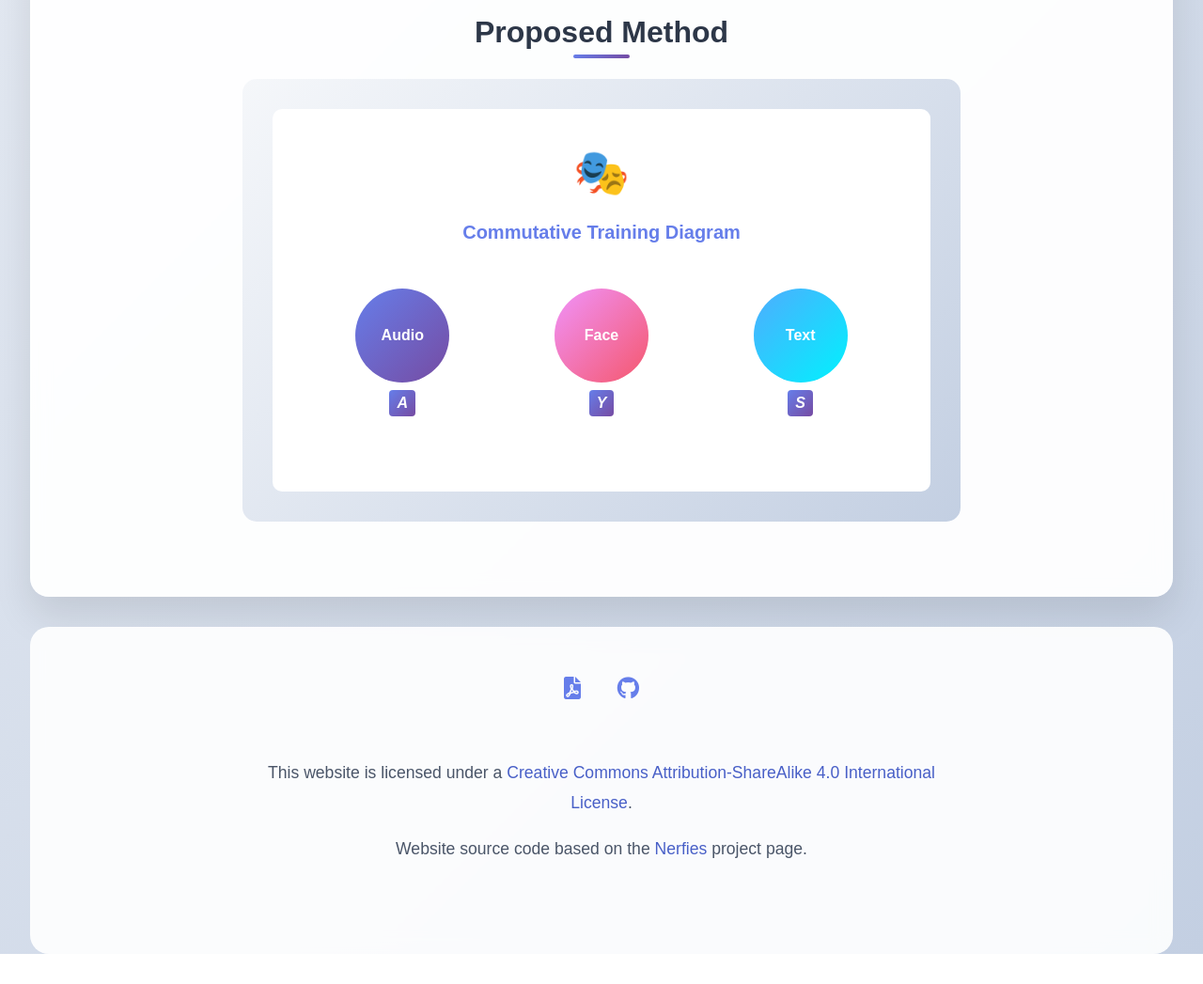
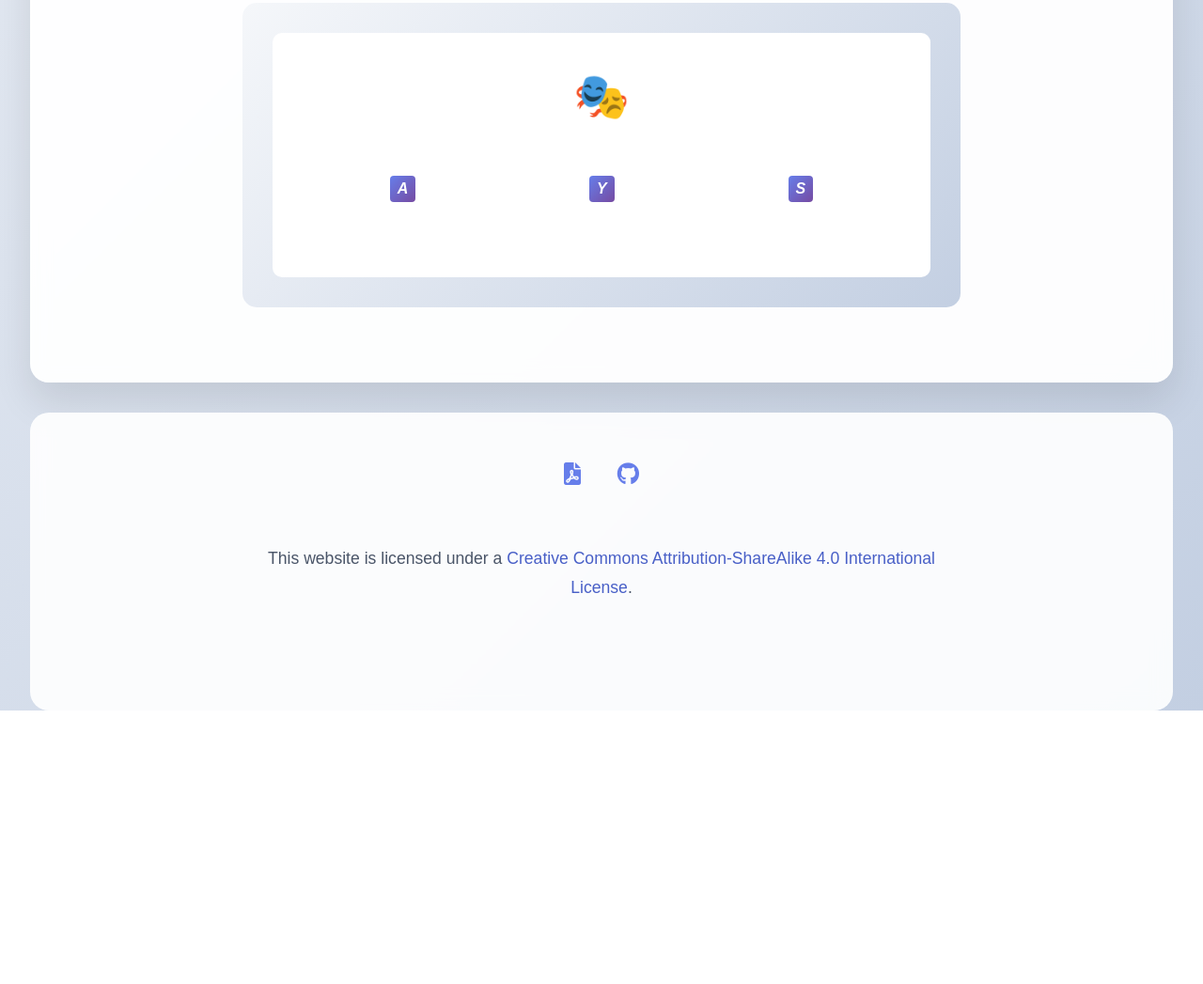
Before and after one commit to FarzanehJafari1987/JambaTalk.github.io, a plain HTML site: page index.html in a window 1280 px wide. Shown: the part 1478-2525 px from the top of the page at 94% size. After the commit the page ends 2266 px from the top, so only its background shows below. Drawn offline with nearby package versions, Linux system fonts and the light colour scheme; some icons are missing; a web font is replaced by a local one.

Commit message:
Update index.html

```diff
--- a/index.html
+++ b/index.html
@@ -2,8 +2,8 @@
 <html>
 <head>
   <meta charset="utf-8">
-  <meta name="description" content="JambaTalk: A Self-Supervised Commutative Training Diagram to Comprehend 3D Talking Faces">
-  <meta name="keywords" content="3D Talking Face, Self-Supervision, Commutative Diagram, Lip Reading">
+  <meta name="description" content="JambaTalk: JambaTalk: Speech-driven 3D Talking Head Generation based on Hybrid Transformer-Mamba Model">
+  <meta name="keywords" content="Computing methodologies → Animation; Artificial intelligence; Image manipulation.">
   <meta name="viewport" content="width=device-width, initial-scale=1">
   <title>JambaTalk</title>
 
@@ -258,21 +258,21 @@
     <div class="container is-max-desktop">
       <div class="columns is-centered">
         <div class="column has-text-centered">
-          <h1 class="title is-1 publication-title">ACM MM 2023</h1>
-          <h1 class="title is-1 publication-title">JambaTalk: A Self-Supervised Commutative Training Diagram to Comprehend 3D Talking Faces</h1>
+<!--           <h1 class="title is-1 publication-title">ACM MM 2023</h1> -->
+          <h1 class="title is-1 publication-title">JambaTalk: Speech-driven 3D Talking Head Generation based on Hybrid Transformer-Mamba Model</h1>
 
           <div class="is-size-5 publication-authors">
             <span class="author-block">
 <!--               <a href="https://ziqiaopeng.github.io/">Ziqiao Peng</a><sup>1</sup>, -->
             </span>
             <span class="author-block">
-              <strong>Farzaneh Jafari</strong><sup>1</sup>,
+              <strong>Farzaneh Jafari </strong><sup>1</sup>,
             </span>
             <span class="author-block">
-              <strong>Stefano Berretti</strong><sup>2</sup>,
+              <strong>Stefano Berretti </strong><sup>2</sup>,
             </span>
             <span class="author-block">
-              <strong>Anup Basu</strong><sup>1</sup>,
+              <strong>Anup Basu </strong><sup>1</sup>,
             </span>
             <br>
 <!--             <span class="author-block">
@@ -373,18 +373,18 @@
           <div style="background: linear-gradient(135deg, #f5f7fa, #c3cfe2); padding: 2rem; border-radius: 15px; margin: 2rem 0;">
             <div style="background: white; padding: 2rem; border-radius: 10px; text-align: center;">
               <div style="font-size: 3rem; margin-bottom: 1rem;">🎭</div>
-              <h4 style="color: #667eea; margin-bottom: 1rem;">Commutative Training Diagram</h4>
+<!--               <h4 style="color: #667eea; margin-bottom: 1rem;">Commutative Training Diagram</h4> -->
               <div style="display: flex; justify-content: space-around; flex-wrap: wrap; margin: 2rem 0;">
                 <div style="margin: 1rem; text-align: center;">
-                  <div style="width: 100px; height: 100px; border-radius: 50%; background: linear-gradient(135deg, #667eea, #764ba2); display: flex; align-items: center; justify-content: center; margin: 0 auto 0.5rem; color: white; font-weight: bold;">Audio</div>
+<!--                   <div style="width: 100px; height: 100px; border-radius: 50%; background: linear-gradient(135deg, #667eea, #764ba2); display: flex; align-items: center; justify-content: center; margin: 0 auto 0.5rem; color: white; font-weight: bold;">Audio</div> -->
                   <span class="svg-inline">A</span>
                 </div>
                 <div style="margin: 1rem; text-align: center;">
-                  <div style="width: 100px; height: 100px; border-radius: 50%; background: linear-gradient(135deg, #f093fb, #f5576c); display: flex; align-items: center; justify-content: center; margin: 0 auto 0.5rem; color: white; font-weight: bold;">Face</div>
+<!--                   <div style="width: 100px; height: 100px; border-radius: 50%; background: linear-gradient(135deg, #f093fb, #f5576c); display: flex; align-items: center; justify-content: center; margin: 0 auto 0.5rem; color: white; font-weight: bold;">Face</div> -->
                   <span class="svg-inline">Y</span>
                 </div>
                 <div style="margin: 1rem; text-align: center;">
-                  <div style="width: 100px; height: 100px; border-radius: 50%; background: linear-gradient(135deg, #4facfe, #00f2fe); display: flex; align-items: center; justify-content: center; margin: 0 auto 0.5rem; color: white; font-weight: bold;">Text</div>
+<!--                   <div style="width: 100px; height: 100px; border-radius: 50%; background: linear-gradient(135deg, #4facfe, #00f2fe); display: flex; align-items: center; justify-content: center; margin: 0 auto 0.5rem; color: white; font-weight: bold;">Text</div> -->
                   <span class="svg-inline">S</span>
                 </div>
               </div>
@@ -437,7 +437,7 @@
             Commons Attribution-ShareAlike 4.0 International License</a>.
           </p>
           <p style="text-align:center;">
-            Website source code based on the <a href="https://github.com/nerfies/nerfies.github.io">Nerfies</a> project page.
+<!--             Website source code based on the <a href="https://github.com/nerfies/nerfies.github.io">Nerfies</a> project page. -->
           </p>
         </div>
       </div>
```
